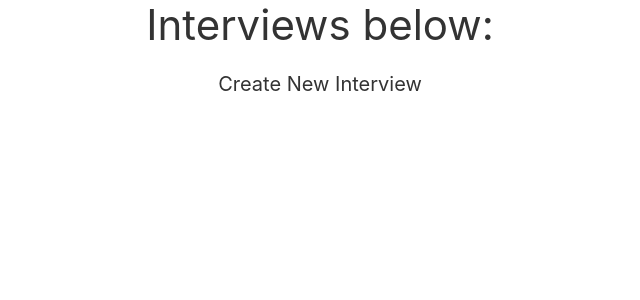
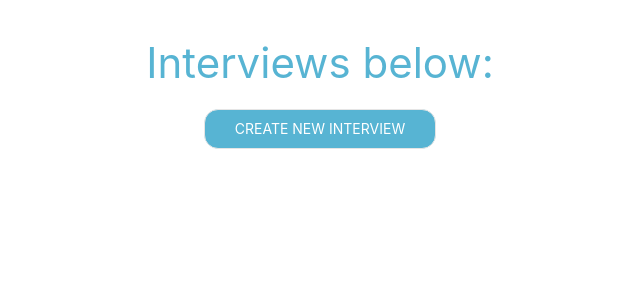
Before and after one commit to rperillo1/Job-Search-Tracker, a Django app: page /applications/1/interview/ in a window 1280 px wide. Shown: the part 109-409 px from the top of the page, without its empty margins (320-960 px from the left). Run offline with Django 3.2, Linux system fonts and the light colour scheme; the visitor is signed in with stand-in values (Sample User, id 1); data that the repository does not hold is empty; some libraries are stand-ins or nearby versions.

Commit message:
fix interview button

```diff
--- a/main_app/static/main_app/styles/main.css
+++ b/main_app/static/main_app/styles/main.css
@@ -249,6 +249,24 @@ span.step {
 }
 
 
+#int-header {
+    color: var(--main-accent);
+    padding-top: 3vw;
+}
+
+.create-int-btn{
+    background-color: var(--main-accent);
+}
+
+.create-int-btn:hover {
+    background-color: var(--main-accent);
+}
+
+.create-int-btn a {
+    color: white;
+}
+
+
 @media only screen and (min-width: 530px) {
     .logo-container {
         display: flex;
--- a/main_app/templates/interviews/index.html
+++ b/main_app/templates/interviews/index.html
@@ -2,11 +2,12 @@
 {% block content %}
 
 <div class='flex-container'>
-    <h1>Interviews below:</h1>
+    <h1 id='int-header'>Interviews below:</h1>
 </div>
 <div class='flex-container'>
-    <a href="{% url 'interview_form' application_id %}">
-        <h4>Create New Interview</h4>
+    <button class="uk-button uk-button-default uk-align-center create-int-btn">
+        <a href="{% url 'interview_form' application_id %}">Create New Interview</a>
+    </button>
     </a>
 </div>
 
```
